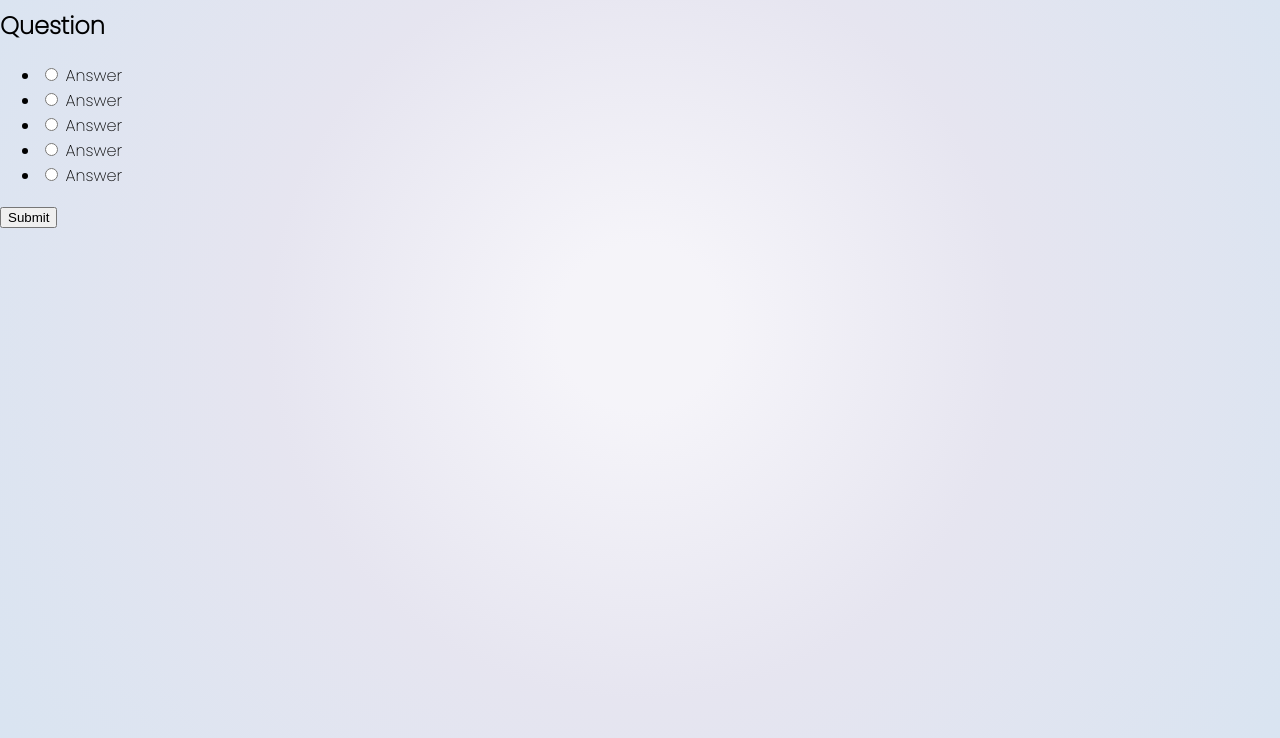
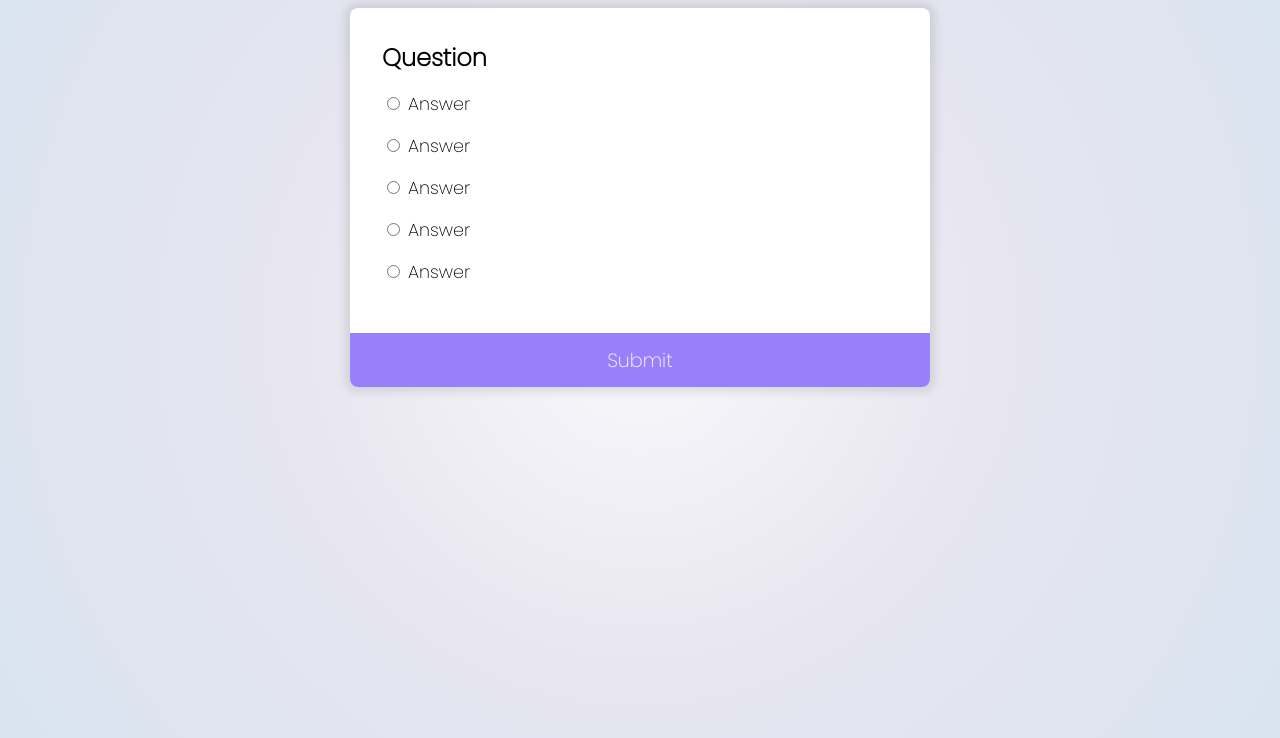
Before and after one commit to Ikko-T/quiz, a website: page index.html in a window 1280 px wide. Shown: the part 83-821 px from the top of the page. Drawn offline with Linux system fonts and the light colour scheme.

Commit message:
Style a page

```diff
--- a/style.scss
+++ b/style.scss
@@ -16,3 +16,53 @@ body {
   );
   min-height: 100vh;
 }
+
+.container {
+  max-width: 580px;
+  margin: 0 auto;
+
+  .quiz-container {
+    background-color: #fff;
+    border-radius: 8px;
+    overflow: hidden;
+    box-shadow: 0 0 10px 5px rgba(0, 0, 0, 0.1);
+
+    .quiz-body {
+      padding: 2rem;
+
+      h2 {
+        margin: 0;
+      }
+
+      ul {
+        list-style-type: none;
+        padding-left: 0;
+
+        li {
+          margin: 1rem 0;
+          font-size: 1.1rem;
+
+          label {
+            cursor: pointer;
+          }
+        }
+      }
+    }
+
+    button {
+      background-color: #9980fa;
+      width: 100%;
+      display: block;
+      border: none;
+      color: white;
+      font-family: inherit;
+      font-size: 1.2rem;
+      cursor: pointer;
+      padding: 0.8rem;
+
+      &:hover {
+        background-color: #6c4bf0;
+      }
+    }
+  }
+}
```
Also changed, not shown: css/style.css, 1 other file.
